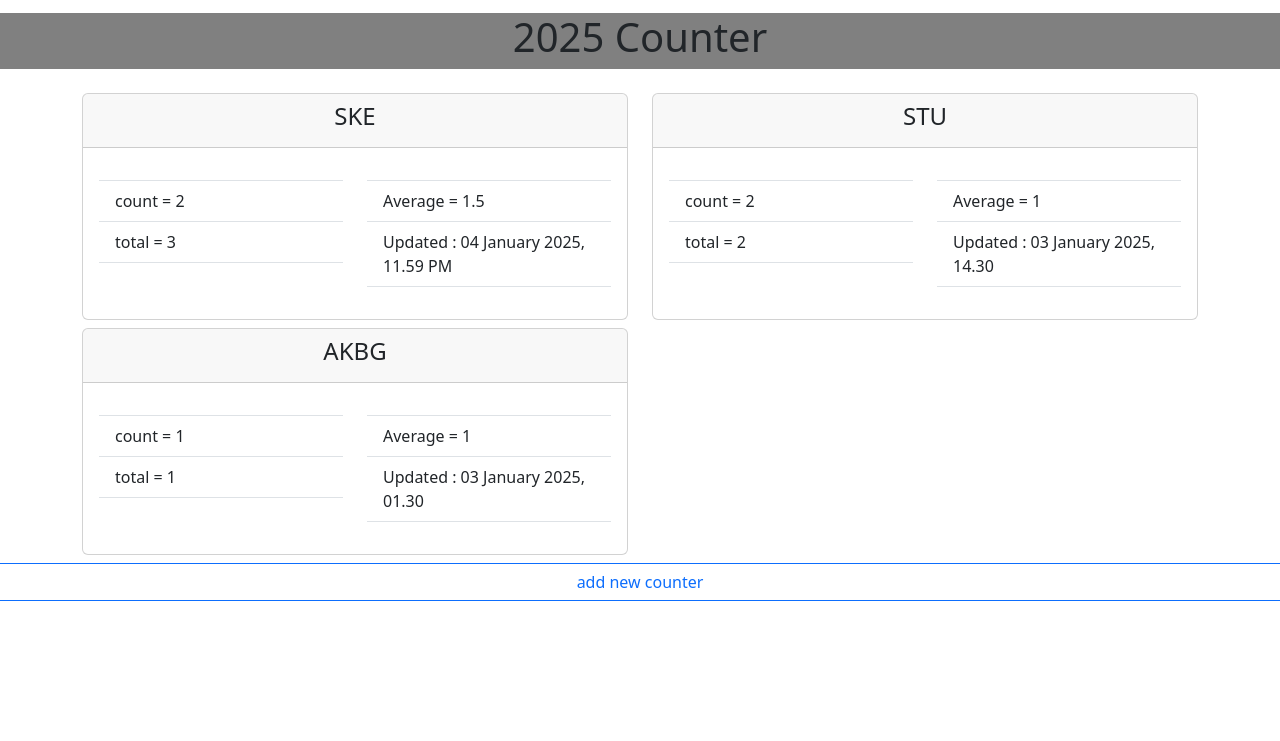
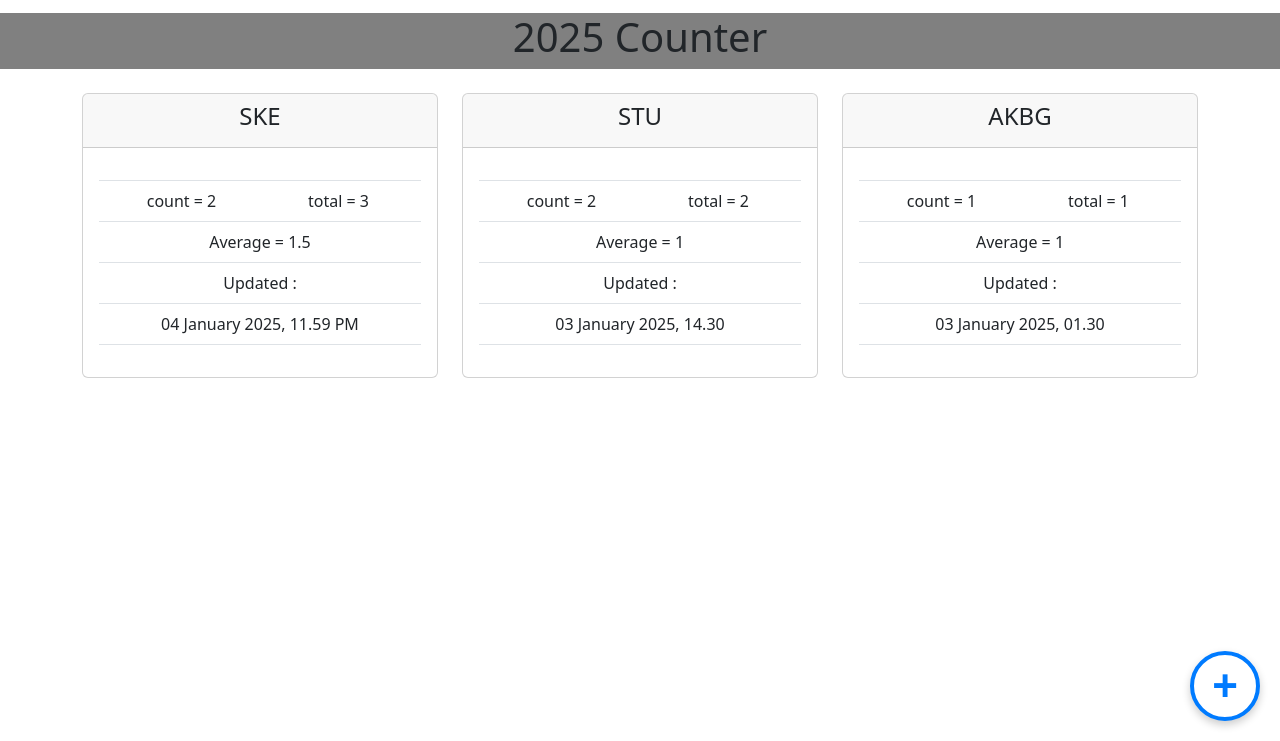
Before and after one commit to atthoriq04/FppCounter, a PHP site: page /public/counter.php in a window 1280 px wide. Shown: the part 59-800 px from the top of the page. Run offline with PHP 8.4, Linux system fonts and the light colour scheme; data comes from the database, SQL or seed files in the repository; some libraries are stand-ins or nearby versions.

Commit message:
V1 Last Update

```diff
--- a/assets/template/header.php
+++ b/assets/template/header.php
@@ -8,6 +8,35 @@
     <link rel="stylesheet" href="https://cdnjs.cloudflare.com/ajax/libs/cropperjs/1.5.13/cropper.min.css">
     <title>Bootstrap demo</title>
     <link href="https://cdn.jsdelivr.net/npm/bootstrap@5.3.3/dist/css/bootstrap.min.css" rel="stylesheet" integrity="sha384-QWTKZyjpPEjISv5WaRU9OFeRpok6YctnYmDr5pNlyT2bRjXh0JMhjY6hW+ALEwIH" crossorigin="anonymous">
+    <style>
+        .floating-button {
+            position: fixed;
+            bottom: 20px;
+            right: 20px;
+            width: 70px;
+            height: 70px;
+            background-color: white;
+            color: #007bff;
+            border: 4px solid #007bff;
+            border-radius: 50%;
+            font-size: 44px;
+            font-weight: bold;
+            font-family: Arial, sans-serif;
+            display: flex;
+            align-items: center;
+            justify-content: center;
+            line-height: 0;
+            padding-bottom: 2px;
+            cursor: pointer;
+            box-shadow: 0 4px 8px rgba(0, 0, 0, 0.2);
+            transition: all 0.3s ease;
+        }
+
+        .floating-button:hover {
+            background-color: #007bff;
+            color: white;
+        }
+    </style>
 </head>
 
 <body>
--- a/data/view/counterCategory.php
+++ b/data/view/counterCategory.php
@@ -7,31 +7,27 @@ foreach ($categories as $category) {
     }
     if ($category['counterCount'] != 0) {
 ?>
-        <div class="col-lg-6 mt-2">
+        <div class="col-lg-4 mt-2">
             <a href="<?= $url ?>" style="text-decoration: none; color: inherit;" class="gotopage" data-url="<?= $url ?>" selected-data="  <?= htmlspecialchars(json_encode($category, JSON_HEX_APOS | JSON_HEX_QUOT)) ?>">
                 <div class="card">
                     <div class="card-header  text-center">
                         <h4><?= $category['Category'] ?></h4>
                     </div>
                     <div class="card-body">
-                        <div class="row">
-                            <div class="col-6">
-                                <ul class="list-group list-group-flush">
-                                    <li class="list-group-item"></li>
-                                    <li class="list-group-item">count = <?= $category['counterCount'] ?></li>
-                                    <li class="list-group-item">total = <?= $category['counterSum'] ?></li>
-                                    <li class="list-group-item"></li>
-                                </ul>
-                            </div>
-                            <div class="col-6">
-                                <ul class="list-group list-group-flush">
-                                    <li class="list-group-item"></li>
-                                    <li class="list-group-item">Average = <?= $category['counterSum'] / $category['counterCount'] ?></li>
-                                    <li class="list-group-item">Updated : <?= $category['counterlatestUpdate'] ?></li>
-                                    <li class="list-group-item"></li>
-                                </ul>
-                            </div>
-                        </div>
+                        <ul class="list-group list-group-flush text-center">
+                            <li class="list-group-item"></li>
+                            <li class="list-group-item">
+                                <div class="row">
+                                    <span class="col-6">count = <?= $category['counterCount'] ?></span>
+                                    <span class="col-6">total = <?= $category['counterSum'] ?></span>
+                                </div>
+
+                            </li>
+                            <li class="list-group-item">Average = <?= $category['counterSum'] / $category['counterCount'] ?></li>
+                            <li class="list-group-item">Updated :</li>
+                            <li class="list-group-item"><?= $category['counterlatestUpdate'] ?></li>
+                            <li class="list-group-item"></li>
+                        </ul>
                     </div>
                 </div>
             </a>
--- a/public/counter.php
+++ b/public/counter.php
@@ -23,9 +23,8 @@ $categories = sendCounter($data->getCategoryData($con)[0], $latCounter, $name);
         <? require_once "../data/view/counterCategory.php" ?>
     </div>
 </div>
-<div class="row mt-2">
-    <a href="" type="button" id="newCounterButton" class="text-center btn btn-outline-primary" data-bs-toggle="modal" data-bs-target="#counterModal" data-namelist='<?= htmlspecialchars(json_encode($name, JSON_HEX_APOS | JSON_HEX_QUOT)) ?>'>add new counter</a>
-</div>
+<button href="" type="button" id="newCounterButton" class="floating-button" data-bs-toggle="modal" data-bs-target="#counterModal" data-namelist='<?= htmlspecialchars(json_encode($name, JSON_HEX_APOS | JSON_HEX_QUOT)) ?>'>+</button>
+
 
 
 <script type="module" src="../data/JS/counter.js"></script>
```
Also changed, not shown: data/view/YearTable.php (+11 -1 lines).
